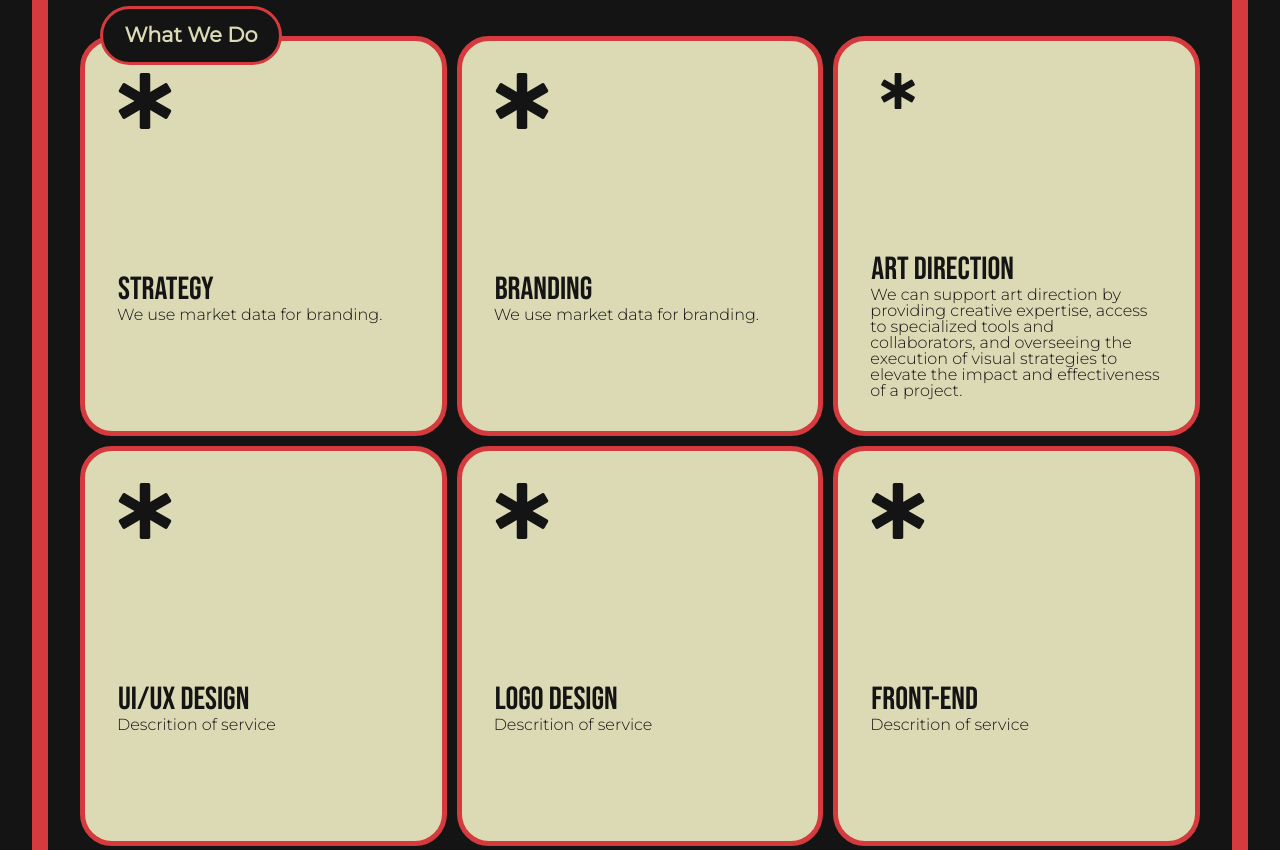
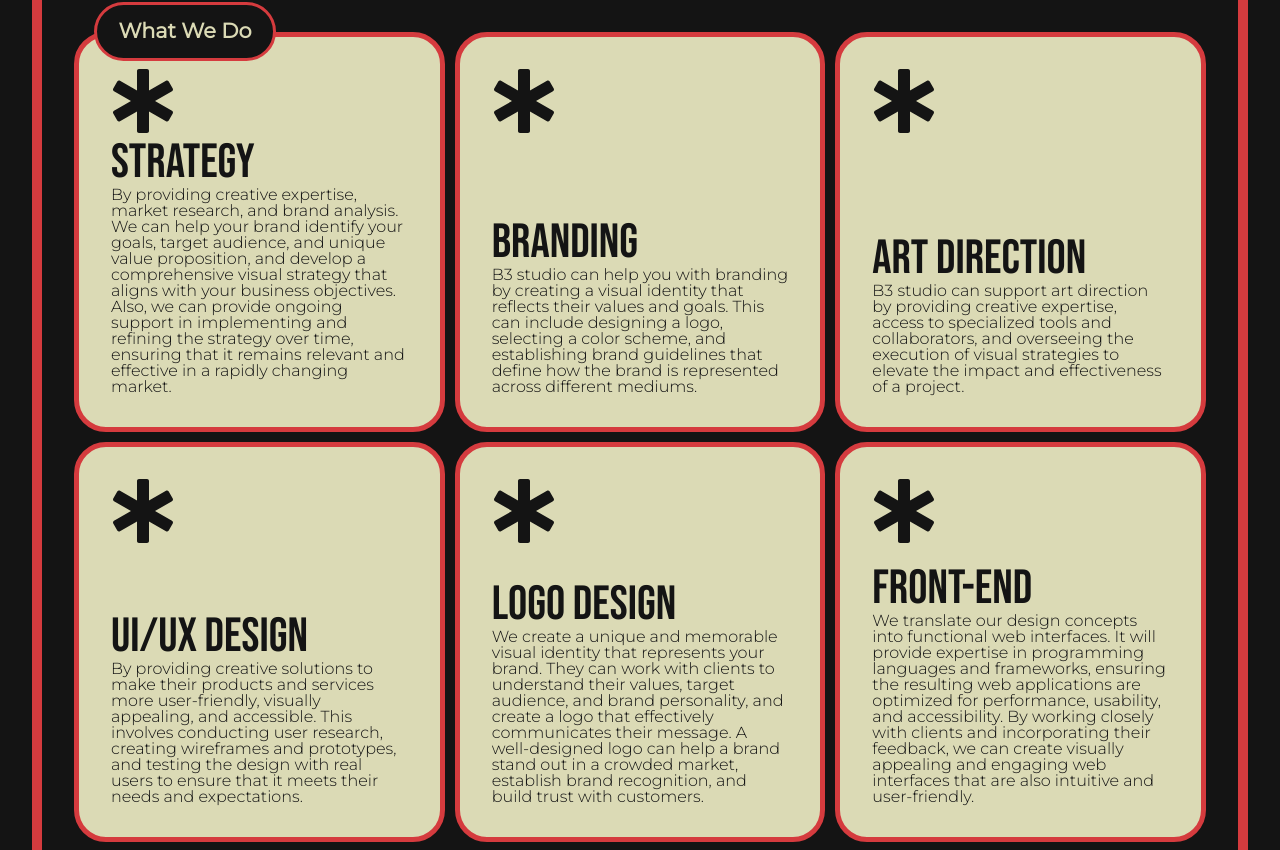
Before and after one commit to b3-works/design-studio, a React (Vite) app: page / in a window 1280 px wide. Shown: the part 1290-2140 px from the top of the page. Built offline with nearby package versions, Linux system fonts and the light colour scheme.

Commit message:
working on what we do page - map method

```diff
--- a/src/Layout.jsx
+++ b/src/Layout.jsx
@@ -11,7 +11,7 @@ const Container = styled.div`
 `;
 
 const StyledMain = styled.main`
-  border: 1rem solid ${(props) => props.theme.color.red};
+  border: 10px solid ${(props) => props.theme.color.red};
   border-radius: 3rem;
   width: 95%;
   height: 100%;
--- a/src/Pages/Home/Selected.jsx
+++ b/src/Pages/Home/Selected.jsx
@@ -1,7 +1,6 @@
 import styled from 'styled-components';
 import data from '../../data/projects.json';
 import Marquee from 'react-fast-marquee';
-import VerticalLine from '../../components/VerticalLine';
 
 const Section = styled.section`
   margin: 4rem 2rem;
@@ -75,8 +74,6 @@ export default function Selected() {
         </Title>
       </TitleWrapper>
 
-      <VerticalLine />
-
       <WorksContainer>
         {/* data & map */}
         {data.slice(0, 4).map((work) => (
@@ -90,9 +87,10 @@ export default function Selected() {
               </ProjectTitleWrapper>
             </Marquee>
             <TagWrapper>
-              {work.tags.map((tag) => (
-                <Tag key={tag}>{tag}</Tag>
-              ))}
+              {/* {work.tags.map((tag) => (
+                <Tag key={tag[1]}>{tag}</Tag>
+              ))} */}
+              <Tag>{work.tags}</Tag>
             </TagWrapper>
           </Work>
         ))}
--- a/src/Pages/Home/WhatWeDo.jsx
+++ b/src/Pages/Home/WhatWeDo.jsx
@@ -2,6 +2,7 @@ import { useState } from 'react';
 import styled from 'styled-components';
 import { FaStarOfLife } from 'react-icons/fa';
 import { motion as m } from 'framer-motion';
+import data from '../../data/cardContents.json';
 
 const Section = styled.section`
   margin: 4rem 2rem;
@@ -45,17 +46,17 @@ const Cards = styled.div`
   padding: 2rem;
   display: flex;
   flex-direction: column;
-  gap: 9rem;
+  justify-content: space-between;
 `;
 
-const CardIcon = styled(FaStarOfLife)`
-  font-size: 3.5rem;
+const CardIcon = styled(m(FaStarOfLife))`
+  font-size: 4rem;
 `;
+
 const CardTextWrapper = styled.div``;
 const CardTitle = styled.h1`
   font-family: 'Bebas Neue', cursive;
-  font-size: 2rem;
-  border: 1px solid ${(props) => props.theme.color.ivory};
+  font-size: 3rem;
 `;
 
 export default function WhatWeDo() {
@@ -81,53 +82,15 @@ export default function WhatWeDo() {
       </TitleWrapper>
 
       <ContentContainer>
-        <Cards>
-          <CardIcon />
-          <CardTextWrapper>
-            <CardTitle>Strategy</CardTitle>
-            <div>We use market data for branding.</div>
-          </CardTextWrapper>
-        </Cards>
-        <Cards>
-          <CardIcon />
-          <CardTextWrapper>
-            <CardTitle>Branding</CardTitle>
-            <div>We use market data for branding.</div>
-          </CardTextWrapper>
-        </Cards>
-        <Cards>
-          <CardIcon />
-          <CardTextWrapper>
-            <CardTitle>Art Direction</CardTitle>
-            <div>
-              We can support art direction by providing creative expertise,
-              access to specialized tools and collaborators, and overseeing the
-              execution of visual strategies to elevate the impact and
-              effectiveness of a project.
-            </div>
-          </CardTextWrapper>
-        </Cards>
-        <Cards>
-          <CardIcon />
-          <CardTextWrapper>
-            <CardTitle>UI/UX Design</CardTitle>
-            <div>Descrition of service</div>
-          </CardTextWrapper>
-        </Cards>
-        <Cards>
-          <CardIcon />
-          <CardTextWrapper>
-            <CardTitle>Logo Design</CardTitle>
-            <div>Descrition of service</div>
-          </CardTextWrapper>
-        </Cards>
-        <Cards>
-          <CardIcon />
-          <CardTextWrapper>
-            <CardTitle>Front-End</CardTitle>
-            <div>Descrition of service</div>
-          </CardTextWrapper>
-        </Cards>
+        {data.map((card) => (
+          <Cards key={card.id}>
+            <CardIcon />
+            <CardTextWrapper>
+              <CardTitle>{card.title}</CardTitle>
+              <div>{card.content}</div>
+            </CardTextWrapper>
+          </Cards>
+        ))}
       </ContentContainer>
     </Section>
   );
--- a/src/components/Line.jsx
+++ b/src/components/Line.jsx
@@ -3,7 +3,7 @@ import styled from 'styled-components';
 
 const LineContainer = styled.div`
   width: 100%;
-  height: 4px;
+  height: 5px;
   display: flex;
   justify-content: center;
   align-items: center;
--- /dev/null
+++ b/src/data/cardContents.json
@@ -0,0 +1,32 @@
+[
+  {
+    "id": 1,
+    "title": "Strategy",
+    "content": "By providing creative expertise, market research, and brand analysis. We can help your brand identify your goals, target audience, and unique value proposition, and develop a comprehensive visual strategy that aligns with your business objectives. Also, we can provide ongoing support in implementing and refining the strategy over time, ensuring that it remains relevant and effective in a rapidly changing market."
+  },
+  {
+    "id": 2,
+    "title": "Branding",
+    "content": "B3 studio can help you with branding by creating a visual identity that reflects their values and goals. This can include designing a logo, selecting a color scheme, and establishing brand guidelines that define how the brand is represented across different mediums."
+  },
+  {
+    "id": 3,
+    "title": "Art Direction",
+    "content": "B3 studio can support art direction by providing creative expertise, access to specialized tools and collaborators, and overseeing the execution of visual strategies to elevate the impact and effectiveness of a project."
+  },
+  {
+    "id": 4,
+    "title": "UI/UX Design",
+    "content": "By providing creative solutions to make their products and services more user-friendly, visually appealing, and accessible. This involves conducting user research, creating wireframes and prototypes, and testing the design with real users to ensure that it meets their needs and expectations."
+  },
+  {
+    "id": 5,
+    "title": "Logo Design",
+    "content": "We create a unique and memorable visual identity that represents your brand. They can work with clients to understand their values, target audience, and brand personality, and create a logo that effectively communicates their message. A well-designed logo can help a brand stand out in a crowded market, establish brand recognition, and build trust with customers."
+  },
+  {
+    "id": 6,
+    "title": "Front-End",
+    "content": "We translate our design concepts into functional web interfaces. It will provide expertise in programming languages and frameworks, ensuring the resulting web applications are optimized for performance, usability, and accessibility. By working closely with clients and incorporating their feedback, we can create visually appealing and engaging web interfaces that are also intuitive and user-friendly."
+  }
+]
```
